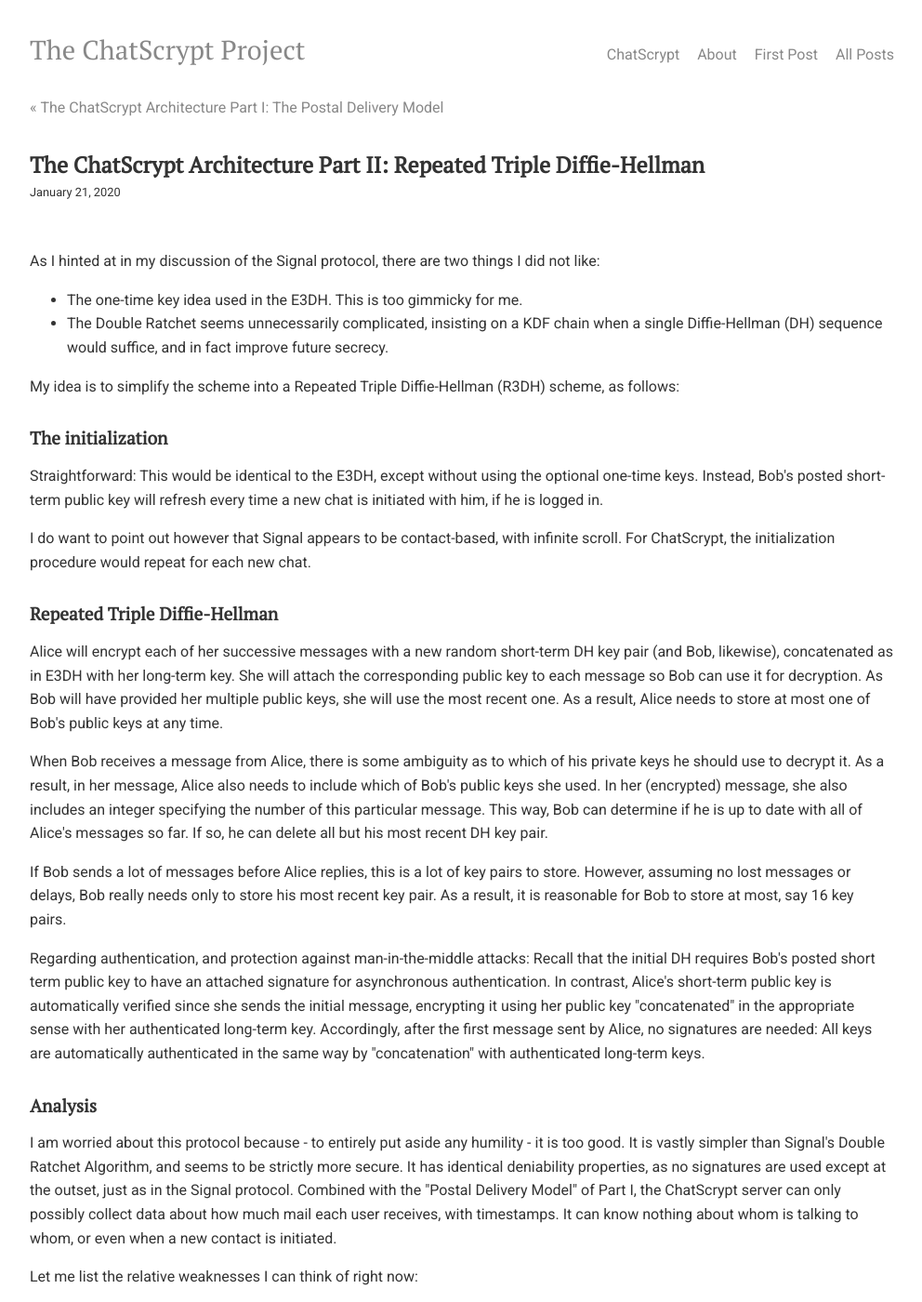
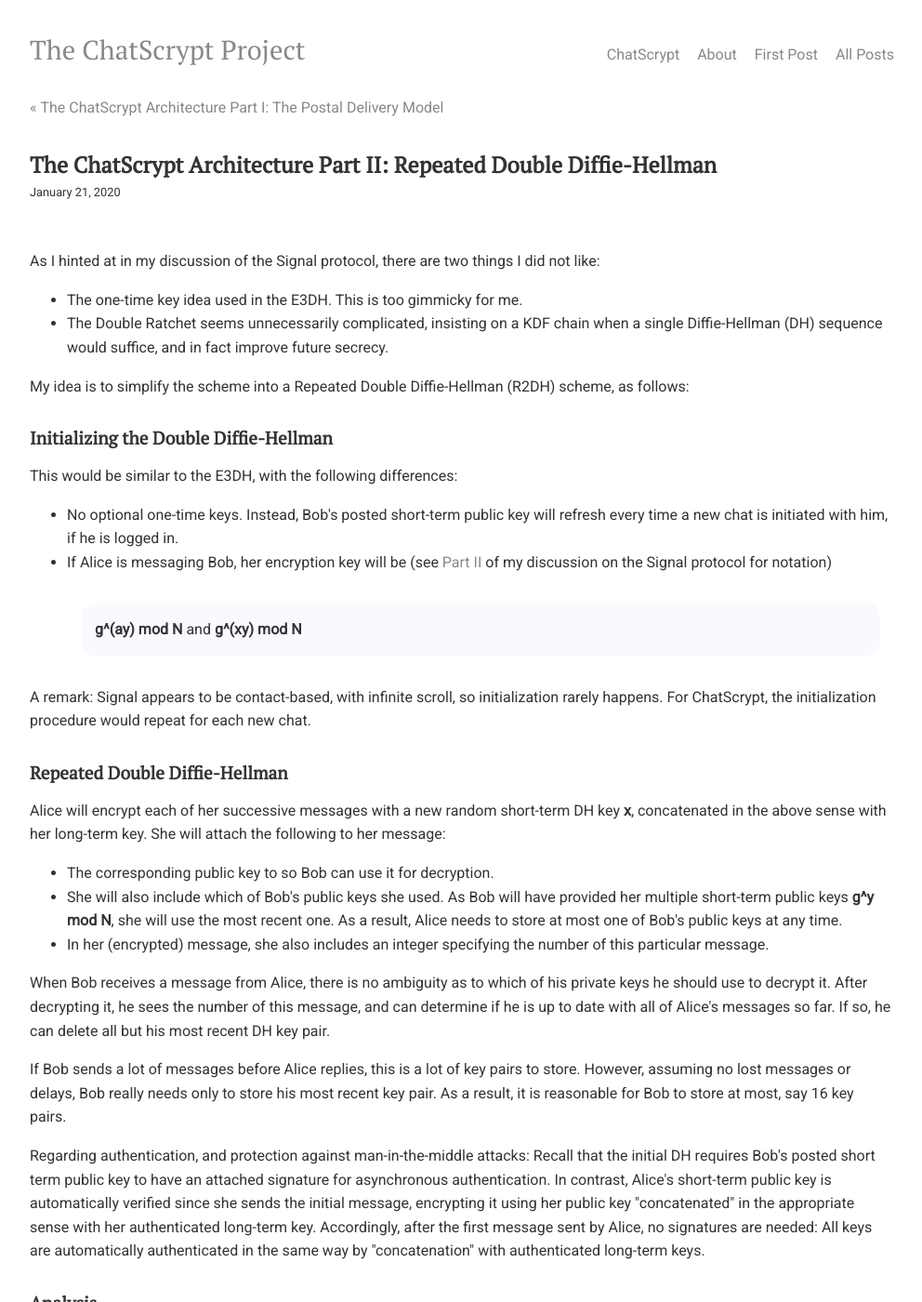
Before and after one commit to chatscrypt/chatscrypt.github.io, a Jekyll site: the page built from _posts/2020-01-21-the-chatscrypt-architecture-part-ii-repeated-triple-diffie-hellman.html, in a window 1280 px wide and 1400 px high. Shown: the whole window at 93% size, without its empty margins (143-1135 px from the left). Built offline with Jekyll 4.4.1, drawn with Linux system fonts in a browser that asks for light colours; comment, search, counter and statistics services are not loaded.

Commit message:
Update 2020-01-21-the-chatscrypt-architecture-part-ii-repeated-triple-diffie-hellman.html

```diff
--- a/_posts/2020-01-21-the-chatscrypt-architecture-part-ii-repeated-triple-diffie-hellman.html
+++ b/_posts/2020-01-21-the-chatscrypt-architecture-part-ii-repeated-triple-diffie-hellman.html
@@ -1,6 +1,6 @@
 ---
 layout: post
-title: "The ChatScrypt Architecture Part II: Repeated Triple Diffie-Hellman"
+title: "The ChatScrypt Architecture Part II: Repeated Double Diffie-Hellman"
 comments: true
 date: 2020-01-21
 ---
@@ -13,19 +13,36 @@ As I hinted at in my discussion of the Signal protocol, there are two things I d
 <li> The Double Ratchet seems unnecessarily complicated, insisting on a KDF chain when a single Diffie-Hellman (DH) sequence would suffice, and in fact improve future secrecy.
 </ul>
 
-<p> My idea is to simplify the scheme into a Repeated Triple Diffie-Hellman (R3DH) scheme, as follows:
+<p> My idea is to simplify the scheme into a Repeated Double Diffie-Hellman (R2DH) scheme, as follows:
 
-<h2> The initialization</h2>
+<h2> Initializing the Double Diffie-Hellman</h2>
 
-Straightforward: This would be identical to the E3DH, except without using the optional one-time keys. Instead, Bob's posted short-term public key will refresh every time a new chat is initiated with him, if he is logged in.
+This would be similar to the E3DH, with the following differences:
 
-<p> I do want to point out however that Signal appears to be contact-based, with infinite scroll. For ChatScrypt, the initialization procedure would repeat for each new chat.
+<ul>
 
-<h2> Repeated Triple Diffie-Hellman </h2>
+ <li>No optional one-time keys. Instead, Bob's posted short-term public key will refresh every time a new chat is initiated with him, if he is logged in.
 
-Alice will encrypt each of her successive messages with a new random short-term DH key pair (and Bob, likewise), concatenated as in E3DH with her long-term key. She will attach the corresponding public key to each message so Bob can use it for decryption. As Bob will have provided her multiple public keys, she will use the most recent one. As a result, Alice needs to store at most one of Bob's public keys at any time.
+ <li>If Alice is messaging Bob, her encryption key will be (see <a href="https://chatscrypt.github.io/2020/01/06/the-signal-protocol-part-ii-the-diffie-hellman-key-exchange">Part II</a> of my discussion on the Signal protocol for notation)
+<div class="media">
+ <b>g^(ay) mod N</b> and <b>g^(xy) mod N</b>
+</div>
 
-<p>When Bob receives a message from Alice, there is some ambiguity as to which of his private keys he should use to decrypt it. As a result, in her message, Alice also needs to include which of Bob's public keys she used. In her (encrypted) message, she also includes an integer specifying the number of this particular message. This way, Bob can determine if he is up to date with all of Alice's messages so far. If so, he can delete all but his most recent DH key pair.
+ </ul>
+
+<p> A remark: Signal appears to be contact-based, with infinite scroll, so initialization rarely happens. For ChatScrypt, the initialization procedure would repeat for each new chat.
+
+<h2> Repeated Double Diffie-Hellman </h2>
+
+Alice will encrypt each of her successive messages with a new random short-term DH key <b>x</b>, concatenated in the above sense with her long-term key. She will attach the following to her message:
+
+<ul>
+  <li> The corresponding public key to so Bob can use it for decryption.
+   <li> She will also include which of Bob's public keys she used. As Bob will have provided her multiple short-term public keys <b>g^y mod N</b>, she will use the most recent one. As a result, Alice needs to store at most one of Bob's public keys at any time.
+<li>In her (encrypted) message, she also includes an integer specifying the number of this particular message.
+  </ul>
+
+<p>When Bob receives a message from Alice, there is no ambiguity as to which of his private keys he should use to decrypt it. After decrypting it, he sees the number of this message, and can determine if he is up to date with all of Alice's messages so far. If so, he can delete all but his most recent DH key pair.
 
  <p>If Bob sends a lot of messages before Alice replies, this is a lot of key pairs to store. However, assuming no lost messages or delays, Bob really needs only to store his most recent key pair. As a result, it is reasonable for Bob to store at most, say 16 key pairs.
 
```
